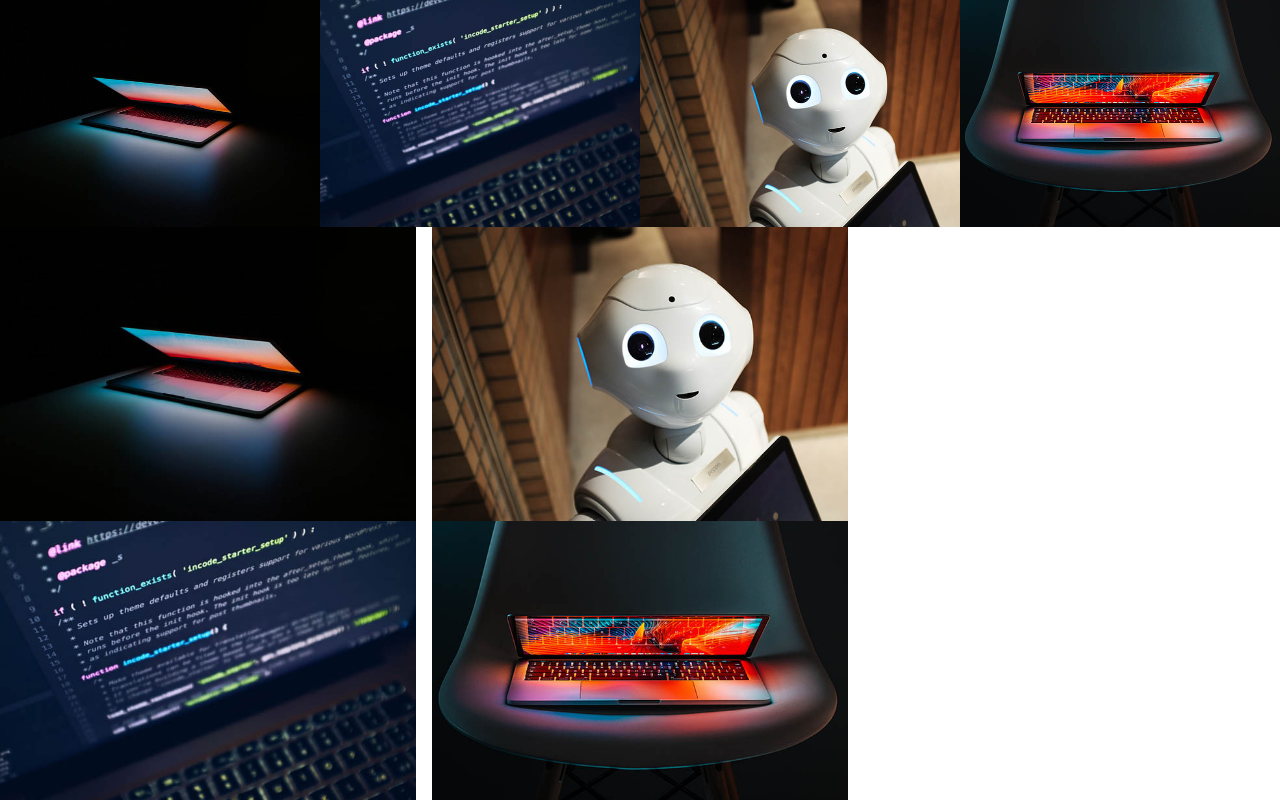
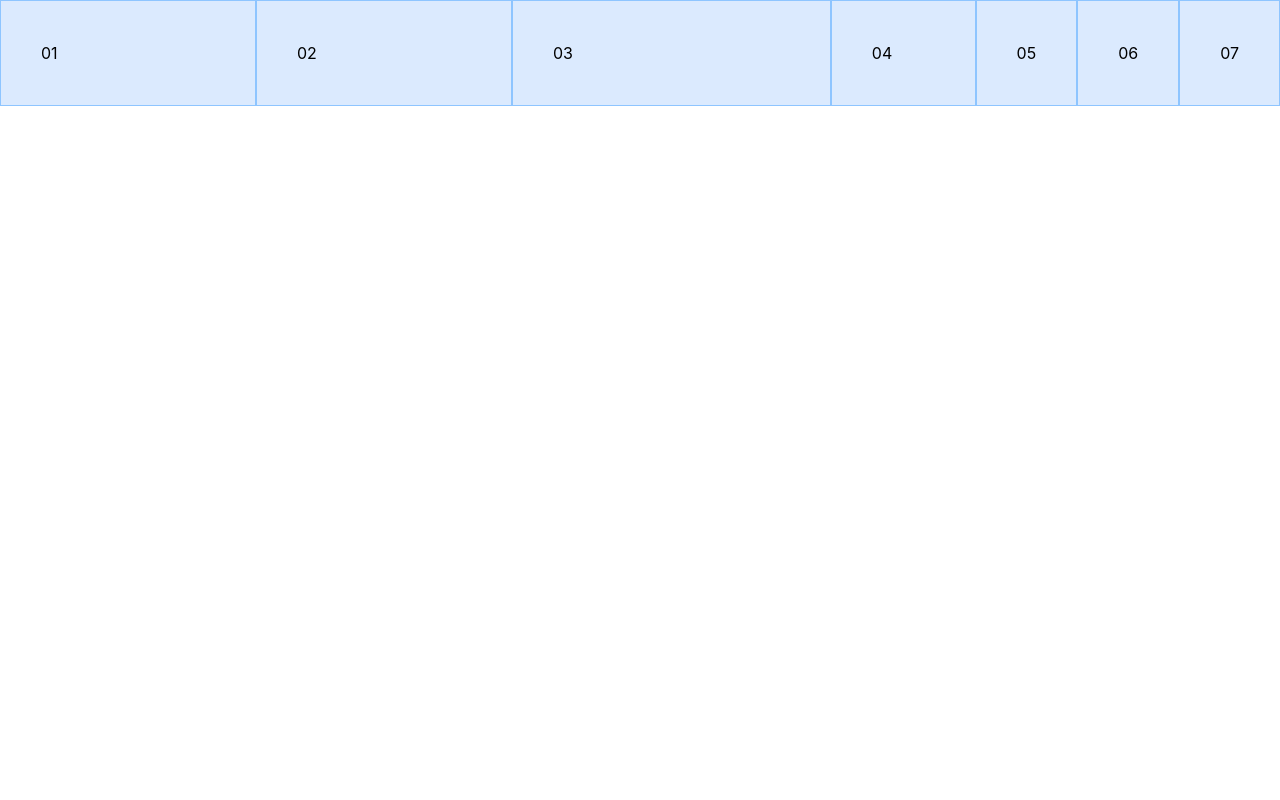
Before and after one commit to iechoswf26/Udemy_Tailwind, a React (Vite) app: page / in a window 1280 px wide. Shown: the top 800 px of the page. Built offline with nearby package versions, Linux system fonts and the light colour scheme; a web font is replaced by a local one.

Commit message:
Completed Tailwind Lesson 13 (Flex).

```diff
--- /dev/null
+++ b/src/13_Flexbox/Flexbox.jsx
@@ -0,0 +1,35 @@
+const Flexbox = () => {
+    return (
+        <>
+        {/*    Flex and Alignment*/}
+        {/*    <div className="flex flex-wrap items-center justify-between h-72 w-full bg-gray-200">*/}
+        {/*        <div className="p-10 border border-blue-300 bg-blue-100">01</div>*/}
+        {/*        <div className="p-10 border border-blue-300 bg-blue-100">02</div>*/}
+        {/*        <div className="p-10 border border-blue-300 bg-blue-100">03</div>*/}
+        {/*        <div className="p-10 border border-blue-300 bg-blue-100">04</div>*/}
+        {/*    </div>*/}
+
+        {/*    Flex Column, Gap and Order*/}
+        {/*    <div className="flex flex-col gap-4 items-center justify-between h-72 w-full bg-gray-200">*/}
+        {/*        <div className="order-3 p-10 border border-blue-300 bg-blue-100">01</div>*/}
+        {/*        <div className="order-2 p-10 border border-blue-300 bg-blue-100">02</div>*/}
+        {/*        <div className="order-4 p-10 border border-blue-300 bg-blue-100">03</div>*/}
+        {/*        <div className="order-1 p-10 border border-blue-300 bg-blue-100">04</div>*/}
+        {/*    </div>*/}
+
+        {/*    Grow and Shrink*/}
+            <div className="flex w-full bg-gray-200">
+                <div className="flex-initial w-64 p-10 border border-blue-300 bg-blue-100">01</div>
+                <div className="flex-none w-64 p-10 border border-blue-300 bg-blue-100">02</div>
+                <div className="flex-auto w-64 p-10 border border-blue-300 bg-blue-100">03</div>
+                <div className="flex-1 w-64 p-10 border border-blue-300 bg-blue-100">04</div>
+                <div className="p-10 border border-blue-300 bg-blue-100">05</div>
+                <div className="p-10 border border-blue-300 bg-blue-100">06</div>
+                <div className="p-10 border border-blue-300 bg-blue-100">07</div>
+            </div>
+
+        </>
+    )
+}
+
+export default Flexbox;
--- a/src/App.jsx
+++ b/src/App.jsx
@@ -1,10 +1,10 @@
-import Columns from "./12_Columns/Columns.jsx";
+import Flexbox from "./13_Flexbox/Flexbox.jsx";
 
 
 const App = () => {
   return (
       <div>
-          <Columns/>
+          <Flexbox/>
 
       </div>
   )
```
